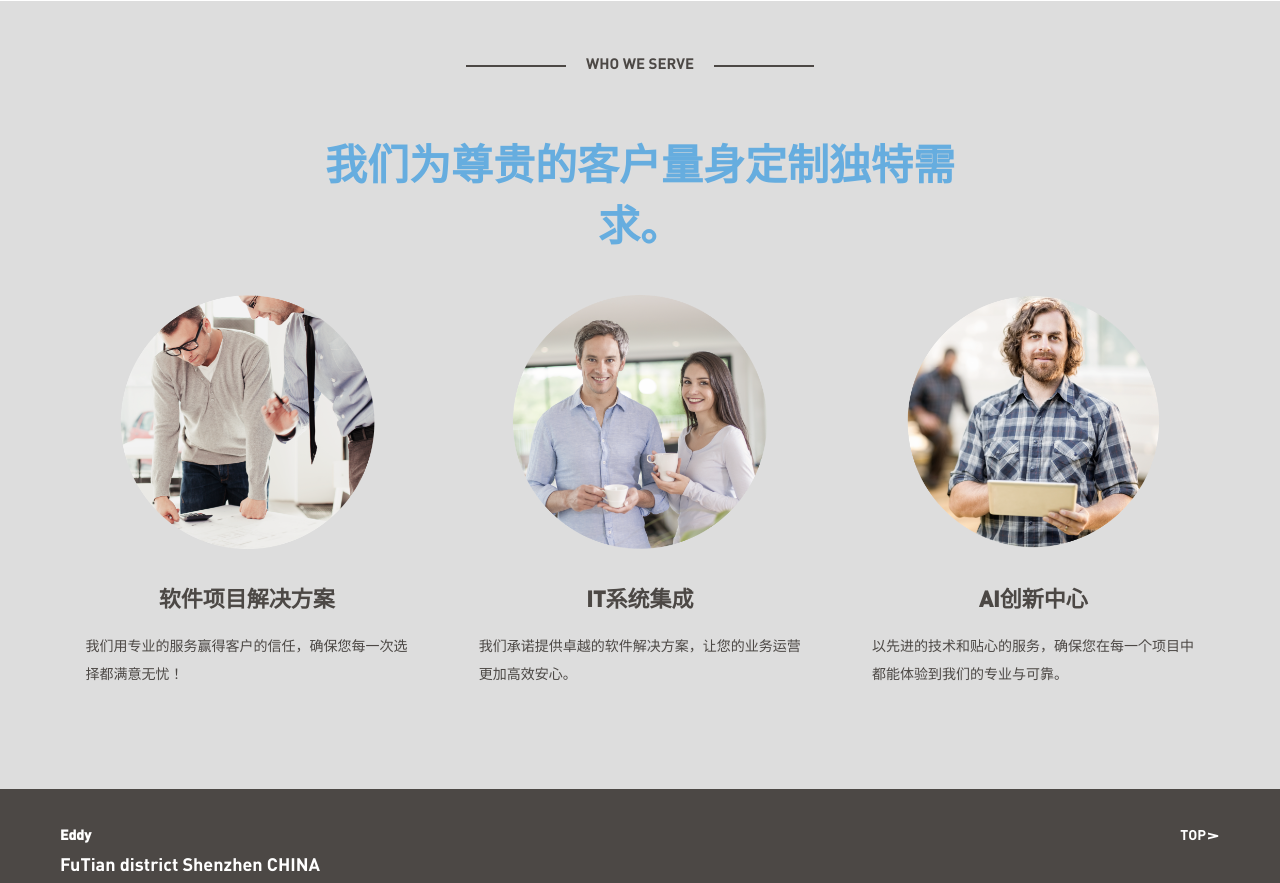
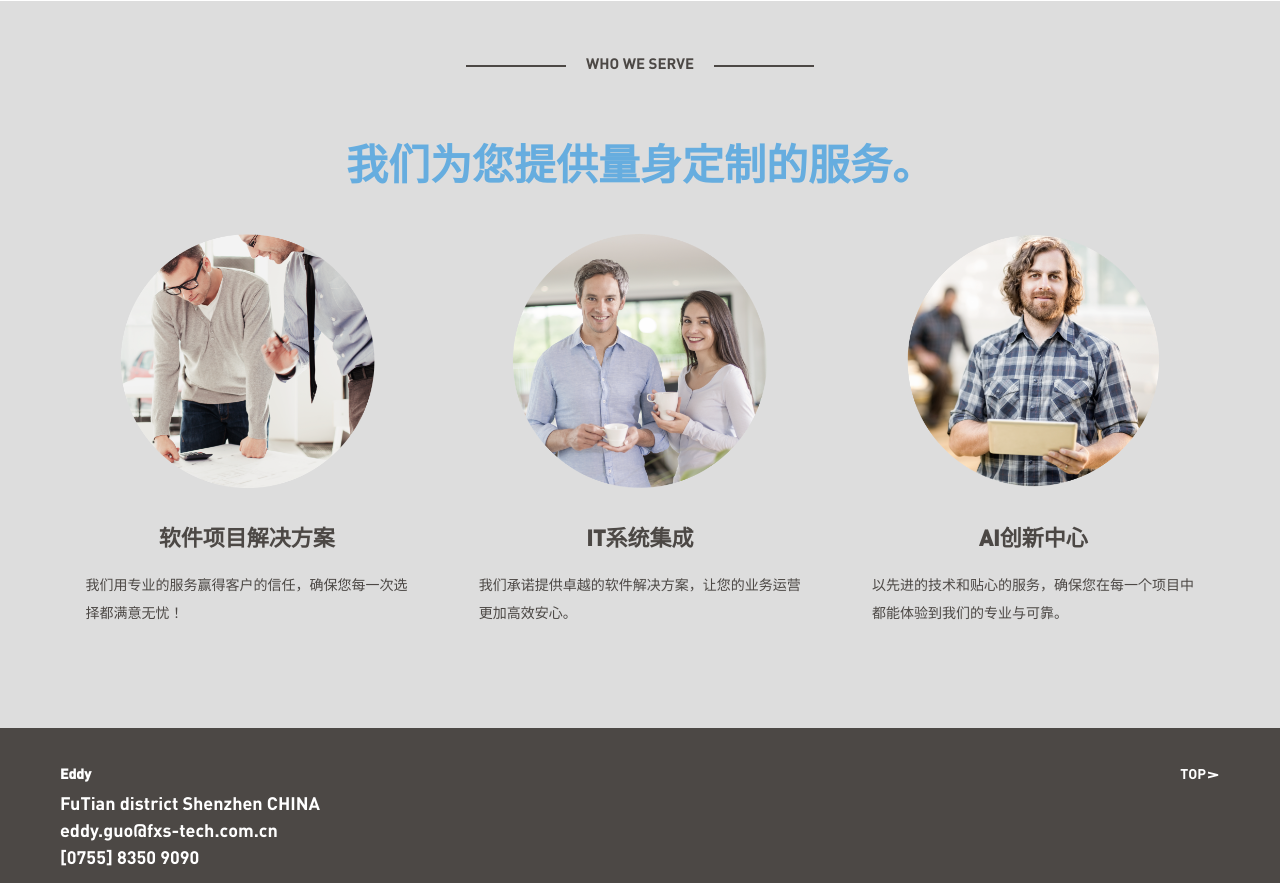
Before and after one commit to smileit/FXS, a React app: page / in a window 1280 px wide. Shown: the part 1937-2820 px from the top of the page. Built offline with nearby package versions, Linux system fonts and the light colour scheme.

Commit message:
Update index.js

```diff
--- a/src/pages/home/components/who_we_serve/index.js
+++ b/src/pages/home/components/who_we_serve/index.js
@@ -18,7 +18,7 @@ class WhoWeServe extends Component {
       <div className='who-we-serve-part'>
         <TitleBlock title='WHO WE SERVE' />
         <div className='client-part'>
-          <h1 className='main-cl title'>我们为尊贵的客户量身定制独特需求。</h1>
+          <h1 className='main-cl title'>我们为您提供量身定制的服务。</h1>
           <div className='list df aic jcc'>
             {
               config.clients.map((c, idx) => <div className='item' key={idx}>
```
